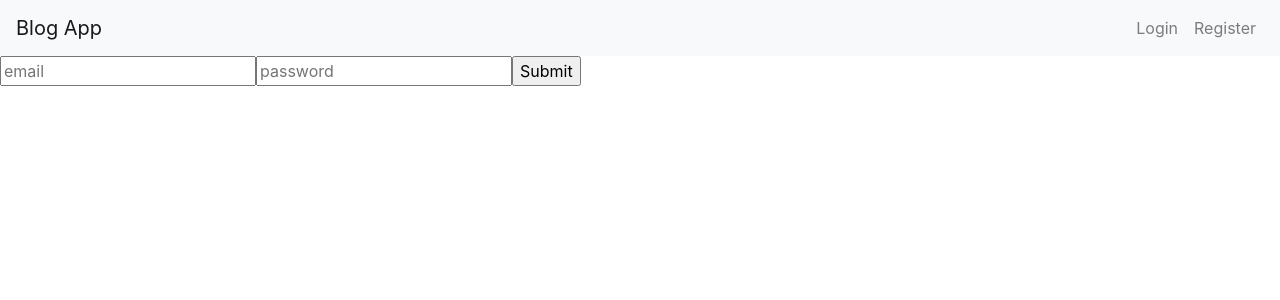
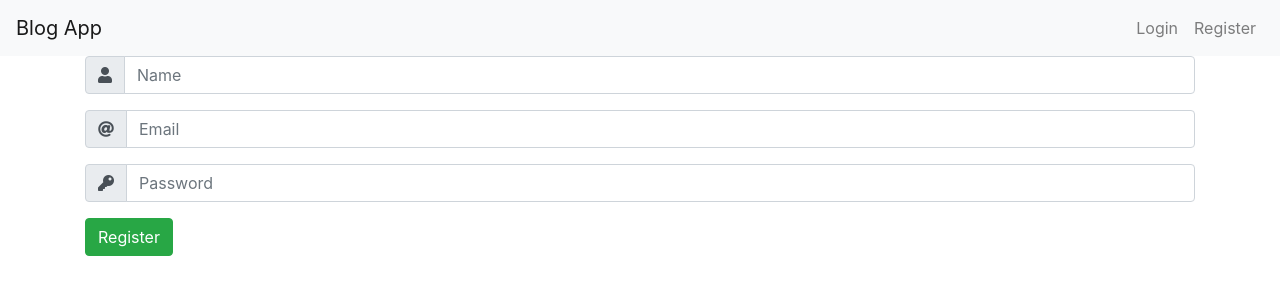
Before and after one commit to aalinds/Blog-App, a React (Create React App) app in the folder frontend/: page /register in a window 1280 px wide. Shown: the top 300 px of the page. Built offline with nearby package versions, Linux system fonts and the light colour scheme.

Commit message:
add articles added

```diff
--- a/frontend/public/index.html
+++ b/frontend/public/index.html
@@ -10,12 +10,15 @@
       content="Web site created using create-react-app"
     />
     <link rel="apple-touch-icon" href="%PUBLIC_URL%/logo192.png" />
-    <link rel="manifest" href="%PUBLIC_URL%/manifest.json" />
     <link
       rel="stylesheet"
       href="https://stackpath.bootstrapcdn.com/bootstrap/4.3.1/css/bootstrap.min.css"
       integrity="sha384-ggOyR0iXCbMQv3Xipma34MD+dH/1fQ784/j6cY/iJTQUOhcWr7x9JvoRxT2MZw1T"
       crossorigin="anonymous"
+    />
+    <link
+      rel="stylesheet"
+      href="https://use.fontawesome.com/releases/v5.3.1/css/all.css"
     />
     <title>Blog App</title>
   </head>
--- a/frontend/src/components/articles/AddArticle.js
+++ b/frontend/src/components/articles/AddArticle.js
@@ -5,50 +5,98 @@ class AddArticle extends Component {
   constructor(props) {
     super(props);
     this.state = {
+      article: {
         title: '',
         content: '',
-      category_id: 1
+        category_id: ''
+      },
+      categories: []
     };
   }
 
+  componentDidMount = () => {
+    axios.get('http://127.0.0.1:5000/categories').then(res => {
+      if (!res.data.error) {
+        this.setState({
+          categories: res.data.categories
+        });
+      }
+    });
+  };
+
   changeHandler = e => {
     this.setState({
+      article: {
+        ...this.state.article,
         [e.target.name]: e.target.value
+      }
     });
   };
 
   formSubmit = e => {
     e.preventDefault();
     const token = localStorage.getItem('token');
-    axios.post('http://127.0.0.1:5000/articles', {
-      article: this.state,
+    axios
+      .post('http://127.0.0.1:5000/articles', this.state.article, {
         headers: {
           'Content-Type': 'application/json',
-        'Authorization': `Bearer ${token}`
+          Authorization: `Bearer ${token}`
+        }
+      })
+      .then(res => {
+        if (!res.data.error) {
+          alert(res.data.message);
+          this.props.history.push('/dashboard');
         }
       });
   };
 
   render() {
     return (
-      <div>
+      <div className='container'>
         <form onSubmit={this.formSubmit}>
+          <div className='form-group'>
             <input
+              type='text'
+              name='title'
+              className='form-control'
+              placeholder='Title'
+              value={this.state.article.title}
               onChange={this.changeHandler}
-            type='text'
-            placeholder='Title'
-            value={this.state.title}
-            name='title'
               required
             />
+          </div>
+          <div className='form-group'>
+            <select
+              className='form-control custom-select'
+              value={this.state.article.category_id}
+              onChange={this.changeHandler}
+              name='category_id'
+              required
+            >
+              <option value='' disabled>
+                Select a category
+              </option>
+              {this.state.categories.map(category => (
+                <option key={category.id} value={category.id}>
+                  {category.category_name}
+                </option>
+              ))}
+            </select>
+          </div>
+          <div className='form-group'>
             <textarea
+              type='text'
+              name='content'
+              className='form-control'
+              placeholder='Article Content'
+              value={this.state.article.content}
               onChange={this.changeHandler}
-            placeholder='Content'
-            value={this.state.content}
-            name='content'
+              rows='10'
               required
             />
-          <input type='submit' value='Add Article' />
+          </div>
+          <input type='submit' className='btn btn-info' value='Add Article' />
         </form>
       </div>
     );
--- a/frontend/src/components/auth/Login.js
+++ b/frontend/src/components/auth/Login.js
@@ -1,6 +1,5 @@
 import React, { Component } from 'react';
 import axios from 'axios';
-// import { Redirect } from 'react-router-dom';
 import { connect } from 'react-redux';
 import { loginUser } from '../redux/actions';
 
@@ -17,43 +16,63 @@ class Login extends Component {
     this.setState({
       [e.target.name]: e.target.value
     });
-    e.preventDefault();
   };
 
-  clickHandler = () => {
+  formHandler = e => {
+    e.preventDefault();
     axios.post('http://127.0.0.1:5000/auth/login', this.state).then(res => {
       if (!res.data.error) {
         localStorage.setItem('token', res.data.token);
         this.props.loginUser(this.state.email);
-      } else {
-        console.log(res.data.message);
       }
+      alert(res.data.message);
     });
   };
 
   render() {
     return (
       <div className='container'>
-        {/* {this.props.logged_user ? <Redirect to="/dashboard" /> : null} */}
-        <div className='row flex-column col-3 mx-auto'>
+        <form onSubmit={this.formHandler}>
+          <div className='form-group'>
+            <div className='input-group'>
+              <div className='input-group-prepend'>
+                <span className='input-group-text'>
+                  <i className='fas fa-at' />
+                </span>
+              </div>
               <input
                 type='email'
+                id='email'
+                name='email'
+                className='form-control'
+                value={this.state.email}
+                onChange={this.changeHandler}
                 placeholder='Email'
-            value={this.state.email}
-            name='email'
-            onChange={this.changeHandler}
+                required
               />
+            </div>
+          </div>
+          <div className='form-group'>
+            <div className='input-group'>
+              <div className='input-group-prepend'>
+                <span className='input-group-text'>
+                  <i className='fas fa-key' />
+                </span>
+              </div>
               <input
                 type='password'
-            placeholder='Password'
+                id='password'
                 name='password'
+                className='form-control'
                 value={this.state.password}
                 onChange={this.changeHandler}
+                placeholder='Password'
+                required
               />
-          <button className='btn btn-success' onClick={this.clickHandler}>
-            Login
-          </button>
             </div>
+          </div>
+          <input type='submit' value='Login' className='btn btn-success' />
+        </form>
       </div>
     );
   }
--- a/frontend/src/components/auth/Register.js
+++ b/frontend/src/components/auth/Register.js
@@ -6,7 +6,8 @@ class Register extends Component {
     super(props);
     this.state = {
       email: '',
-      password: ''
+      password: '',
+      name: ''
     };
   }
 
@@ -28,23 +29,63 @@ class Register extends Component {
 
   render() {
     return (
+      <div className='container'>
         <form onSubmit={this.formHandler}>
+          <div className='form-group'>
+            <div className='input-group'>
+              <div className='input-group-prepend'>
+                <span className='input-group-text'>
+                  <i className='fas fa-user' />
+                </span>
+              </div>
+              <input
+                type='text'
+                name='name'
+                onChange={this.changeHandler}
+                className='form-control'
+                placeholder='Name'
+                required
+              />
+            </div>
+          </div>
+          <div className='form-group'>
+            <div className='input-group'>
+              <div className='input-group-prepend'>
+                <span className='input-group-text'>
+                  <i className='fas fa-at' />
+                </span>
+              </div>
               <input
                 type='email'
-          placeholder='email'
                 name='email'
+                id='email'
                 onChange={this.changeHandler}
                 required
+                className='form-control'
+                placeholder='Email'
               />
+            </div>
+          </div>
+          <div className='form-group'>
+            <div className='input-group'>
+              <div className='input-group-prepend'>
+                <span className='input-group-text'>
+                  <i className='fas fa-key' />
+                </span>
+              </div>
               <input
                 type='password'
-          placeholder='password'
                 name='password'
                 onChange={this.changeHandler}
                 required
+                className='form-control'
+                placeholder='Password'
               />
-        <input type='submit' />
+            </div>
+          </div>
+          <input type='submit' value='Register' className='btn btn-success' />
         </form>
+      </div>
     );
   }
 }
--- a/frontend/src/components/commons/Navbar.js
+++ b/frontend/src/components/commons/Navbar.js
@@ -2,10 +2,6 @@ import React from 'react';
 import { Link } from 'react-router-dom';
 import { connect } from 'react-redux';
 import { logoutUser } from '../redux/actions';
-
-// const logout = () => {
-//   localStorage.clear()
-// }
 
 function Navbar(props) {
   return (
--- a/frontend/src/components/user/Profile.js
+++ b/frontend/src/components/user/Profile.js
@@ -14,13 +14,19 @@ class Profile extends Component {
       })
       .then(res => {
         if (!res.data.error) {
-          this.props.getUserDetails(res.data.email);
+          // console.log(typeof res.data.user)
+          this.props.getUserDetails(res.data.user);
         }
       });
   };
 
   render() {
-    return <div>{this.props.user_details}</div>;
+    return this.props.user_details ? (
+      <div className='container'>
+        <h1>{this.props.user_details.email}</h1>
+        <h1>{this.props.user_details.name}</h1>
+      </div>
+    ) : null;
   }
 }
 
```
Lines whose indentation alone changed are shown as unchanged.
